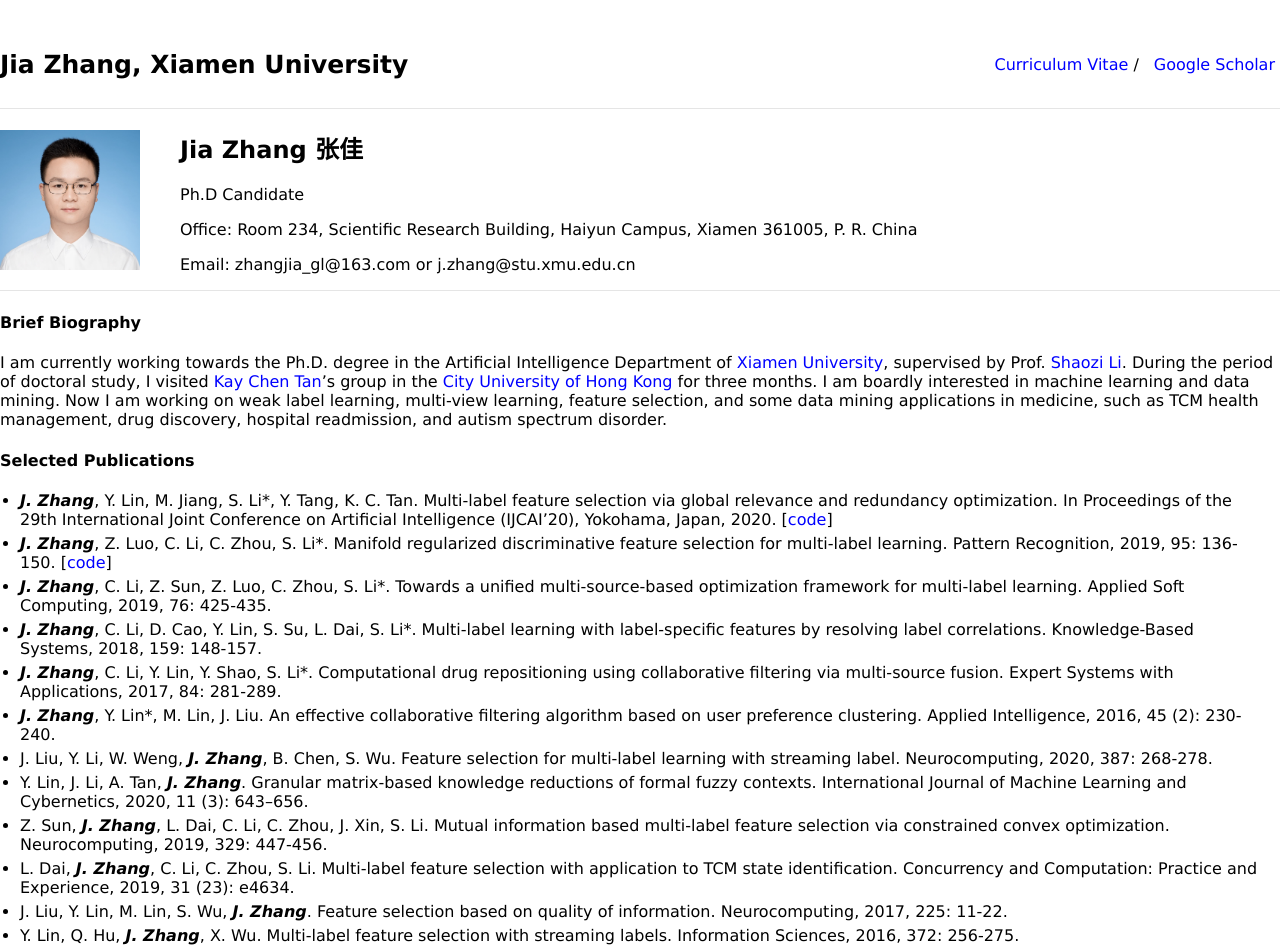
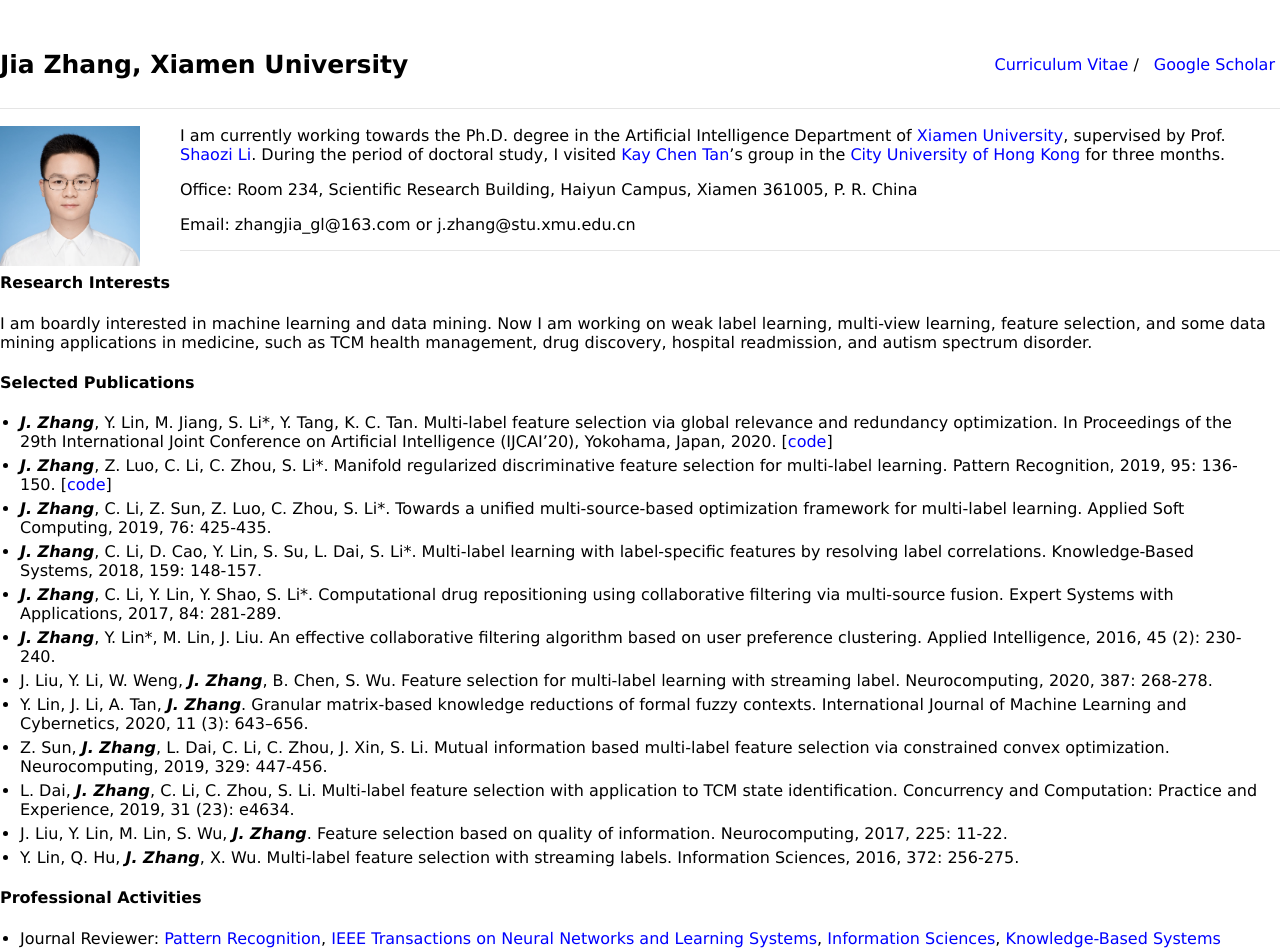
Before and after one commit to jiazhang-ml/jiazhang-ml.github.io, a Jekyll site: the page built from index.md, in a window 1280 px wide. Shown: the top 952 px of the page. Built offline with Jekyll 4.4.1, drawn with Linux system fonts in a browser that asks for light colours; part of the change alters nothing that is shown.

Commit message:
Update index.md

```diff
--- a/index.md
+++ b/index.md
@@ -4,9 +4,7 @@ layout: default
 
 <img class="profile-picture" src="jiazhang.jpg">
 
-## Jia Zhang 张佳
-
-Ph.D Candidate
+I am currently working towards the Ph.D. degree in the Artificial Intelligence Department of [Xiamen University](https://www.xmu.edu.cn/), supervised by Prof. [Shaozi Li](http://imt.xmu.edu.cn/szdw.html). During the period of doctoral study, I visited [Kay Chen Tan](http://www.cityu.edu.hk/stfprofile/kaytan.htm)'s group in the [City University of Hong Kong](https://www.cityu.edu.hk/) for three months.
 
 Office: Room 234, Scientific Research Building, Haiyun Campus, Xiamen 361005, P. R. China
 
@@ -14,9 +12,9 @@ Email: zhangjia_gl@163.com or j.zhang@stu.xmu.edu.cn
 
 ---
 
-#### Brief Biography
+#### Research Interests
 
-I am currently working towards the Ph.D. degree in the Artificial Intelligence Department of [Xiamen University](https://www.xmu.edu.cn/), supervised by Prof. [Shaozi Li](http://imt.xmu.edu.cn/szdw.html). During the period of doctoral study, I visited [Kay Chen Tan](http://www.cityu.edu.hk/stfprofile/kaytan.htm)'s group in the [City University of Hong Kong](https://www.cityu.edu.hk/) for three months. I am boardly interested in machine learning and data mining. Now I am working on weak label learning, multi-view learning, feature selection, and some data mining applications in medicine, such as TCM health management, drug discovery, hospital readmission, and autism spectrum disorder.
+I am boardly interested in machine learning and data mining. Now I am working on weak label learning, multi-view learning, feature selection, and some data mining applications in medicine, such as TCM health management, drug discovery, hospital readmission, and autism spectrum disorder.
 
 #### Selected Publications
 
```
